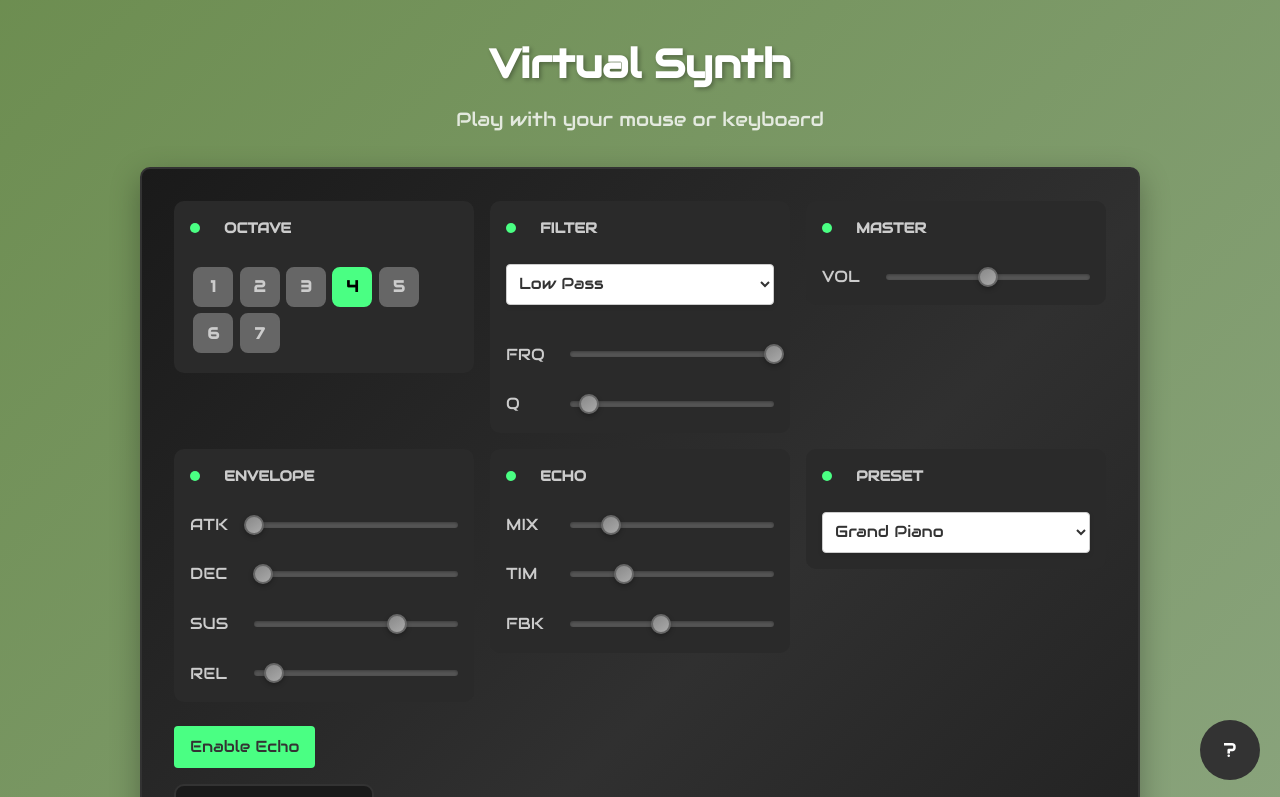
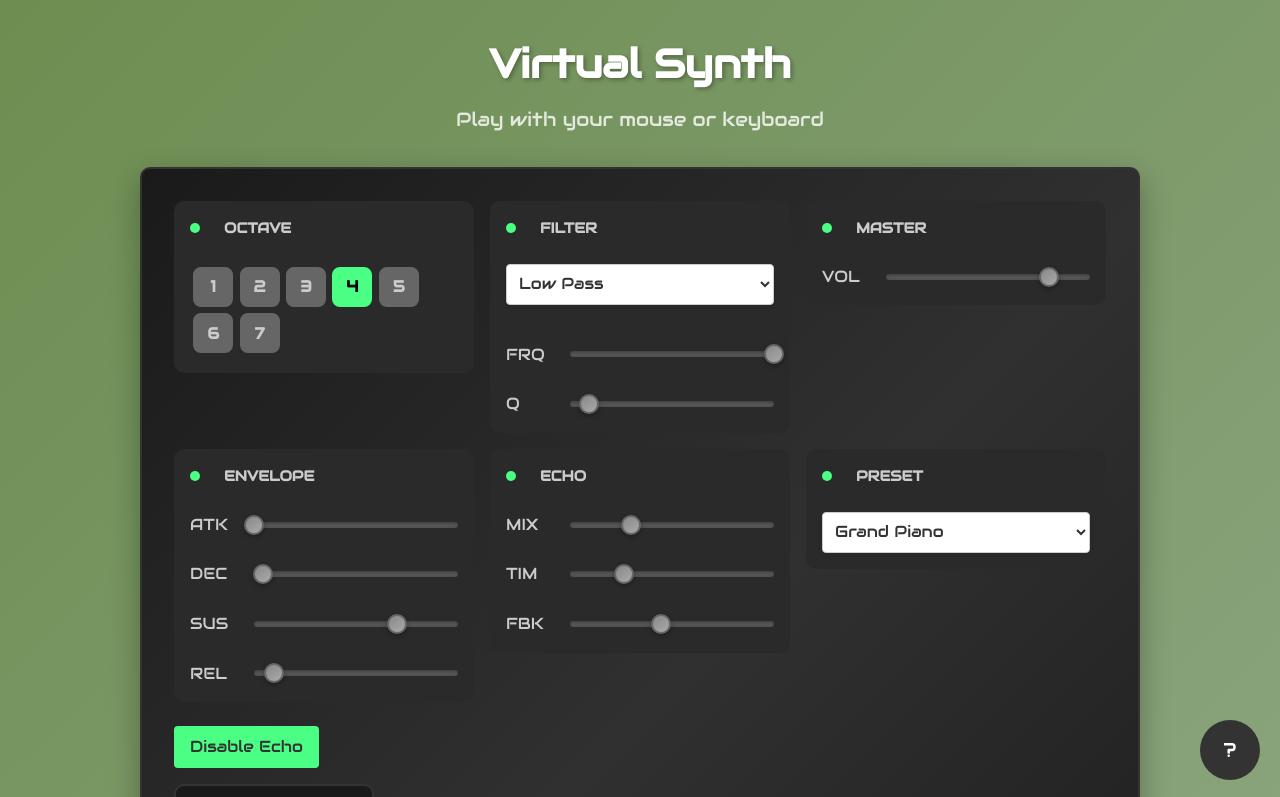
Before and after one commit to davide-lombardo/virtual-synth, a React (Vite) app: page / in a window 1280 px wide. Shown: the top 797 px of the page. Built offline with nearby package versions, Linux system fonts and the light colour scheme.

Commit message:
chore: remove local storage logic

```diff
--- a/src/App.tsx
+++ b/src/App.tsx
@@ -22,7 +22,6 @@ import {
   ActionButton,
   HelpButton,
 } from "./styles/AppStyles";
-import { useLocalStorage } from "./hooks/useLocalStorage";
 import KeyboardHelp from "./components/KeyboardHelp";
 
 const DEFAULT_PRESET = instrumentPresets[0];
@@ -59,34 +58,6 @@ function App() {
     setFilter,
     getAnalyserNode,
   } = useSynth();
-
-  function loadFromLocalStorage<T>(key: string, defaultValue: T): T {
-    const savedValue = localStorage.getItem(key);
-    return savedValue ? JSON.parse(savedValue) : defaultValue;
-  }
-
-  useEffect(() => {
-    setOctave(loadFromLocalStorage("octave", 4));
-    setAdsrValues(loadFromLocalStorage("adsr", DEFAULT_PRESET.envelope));
-    setMasterVolume(loadFromLocalStorage("masterVolume", 0.8));
-    setEchoSettings(
-      loadFromLocalStorage("echoSettings", {
-        mix: 0.3,
-        time: 0.3,
-        feedback: 0.4,
-      })
-    );
-    setIsEchoEnabled(loadFromLocalStorage("isEchoEnabled", true));
-    setFilterType(loadFromLocalStorage("filterType", "lowpass"));
-  }, []);
-
-  // Save settings to localStorage
-  useLocalStorage("octave", octave);
-  useLocalStorage("adsr", adsr);
-  useLocalStorage("masterVolume", masterVolume);
-  useLocalStorage("echoSettings", echoSettings);
-  useLocalStorage("isEchoEnabled", isEchoEnabled);
-  useLocalStorage("filterType", filterType);
 
   useEffect(() => {
     setADSR(adsr);
@@ -238,10 +209,9 @@ function App() {
   const handleNoteOn = useCallback(
     (note: NoteMapping) => {
       setActiveNotes((prev) => new Map(prev).set(note.note, note));
-      // const adjustedFrequency = note.frequency * Math.pow(2, octave - 4);
       playSound(note.frequency, note.note, currentPreset.oscillator);
     },
-    [octave, currentPreset.oscillator, playSound]
+    [currentPreset.oscillator, playSound]
   );
 
   const handleNoteOff = useCallback(
--- a/src/contexts/SynthContext.tsx
+++ b/src/contexts/SynthContext.tsx
@@ -1,11 +1,10 @@
-import React, { createContext, ReactNode, useMemo } from "react";
+import React, { createContext, ReactNode, useMemo, useState } from "react";
 import {
   ADSREnvelope,
   EffectSettings,
   FilterSettings,
   InstrumentPreset,
 } from "../types/audio.model";
-import { useLocalStorage } from "../hooks/useLocalStorage";
 import { instrumentPresets } from "../utils/preset";
 
 type SynthContextType = {
@@ -51,13 +50,13 @@ type SynthProviderProps = {
 };
 
 export const SynthProvider: React.FC<SynthProviderProps> = ({ children }) => {
-  const [currentPreset, setCurrentPreset] = useLocalStorage("currentPreset", instrumentPresets[0]);
-  const [filter, setFilter] = useLocalStorage("filter", currentPreset.filter);
-  const [octave, setOctave] = useLocalStorage("octave", 4);
-  const [adsr, setAdsrValues] = useLocalStorage("adsr", currentPreset.envelope);
-  const [masterVolume, setMasterVolume] = useLocalStorage("masterVolume", 0.5);
-  const [echoSettings, setEchoSettings] = useLocalStorage("echoSettings", { mix: 0.2, time: 0.3, feedback: 0.4 });
-  const [isEchoEnabled, setIsEchoEnabled] = useLocalStorage("isEchoEnabled", false);
+  const [currentPreset, setCurrentPreset] = useState(instrumentPresets[0]);
+  const [filter, setFilter] = useState(currentPreset.filter);
+  const [octave, setOctave] = useState(4);
+  const [adsr, setAdsrValues] = useState(currentPreset.envelope);
+  const [masterVolume, setMasterVolume] = useState(0.5);
+  const [echoSettings, setEchoSettings] = useState({ mix: 0.2, time: 0.3, feedback: 0.4 });
+  const [isEchoEnabled, setIsEchoEnabled] = useState(false);
 
   const value = useMemo(() => ({
     currentPreset,
```
